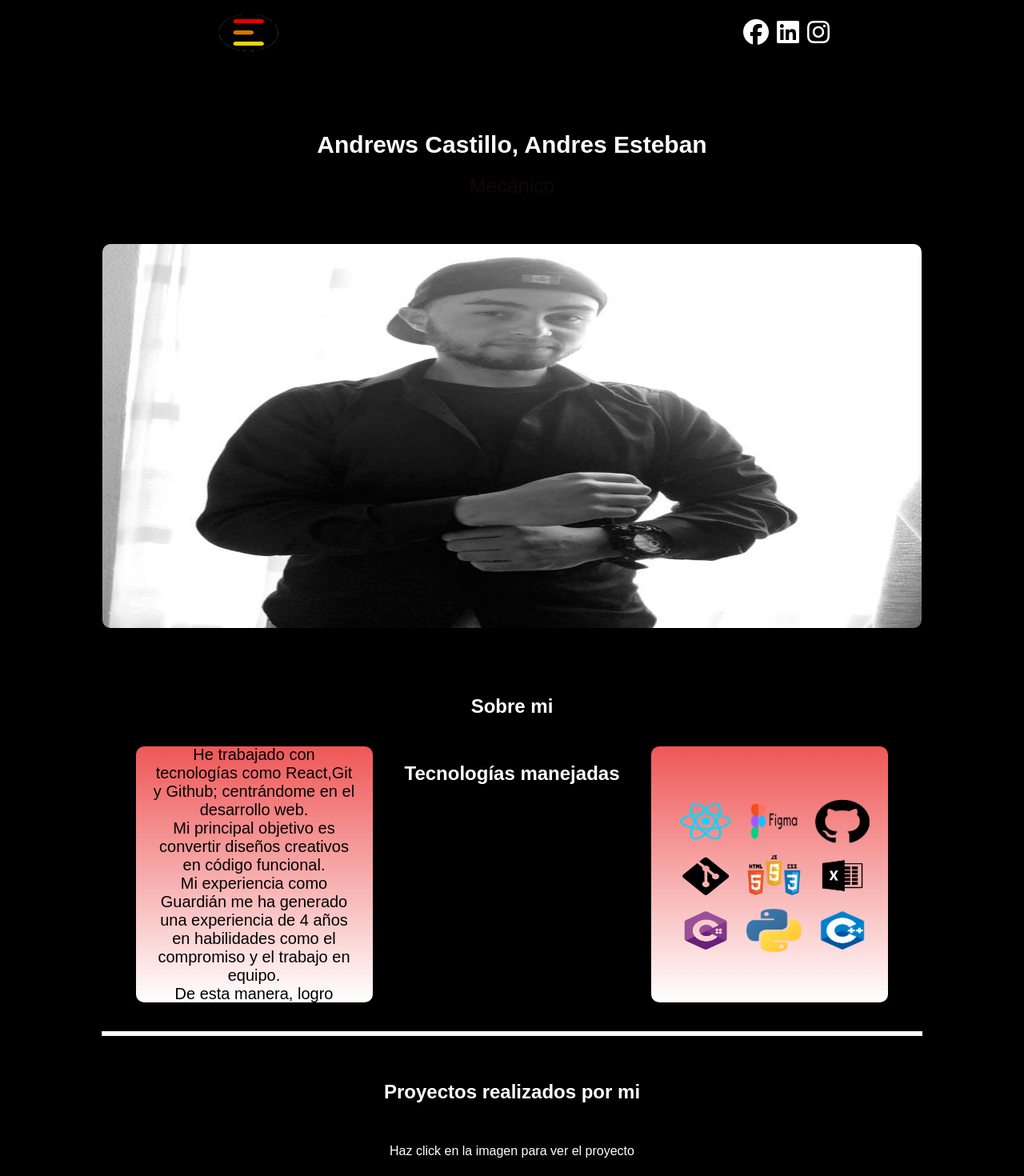
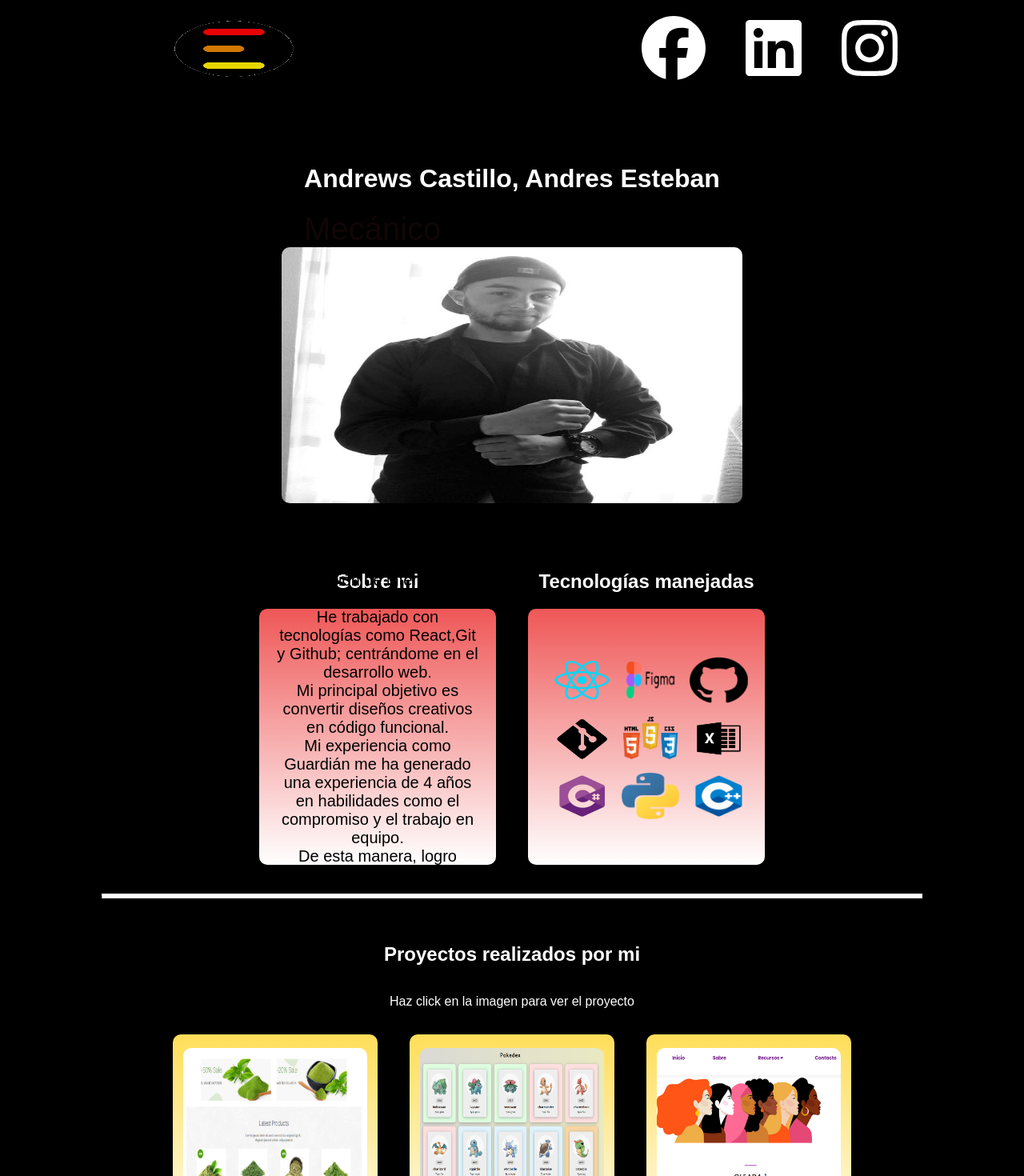
Before and after one commit to 9AndrewsEsteban8/PortafolioAndrewsEsteban, a React (Create React App) app: page / in a window 1280 px wide. Shown: the top 1470 px of the page at 80% size. Built offline with nearby package versions, Linux system fonts and the light colour scheme; a web font is replaced by a local one.

Commit message:
mediaqueries 1600

```diff
--- a/src/App.css
+++ b/src/App.css
@@ -235,6 +235,12 @@ textarea::placeholder {
 
 /* proyectos */
 
+.text_projects{
+  display: flex;
+  flex-direction: column;
+  align-items: center;
+}
+
 .stytle_cards_Tecnology{
   background: linear-gradient(to bottom,#FFDE59, white);
 }
@@ -319,7 +325,7 @@ textarea::placeholder {
   }
 
   .photo{
-    width: 80%;
+    width: 85%;
     height: 80%;
   }
 
@@ -352,16 +358,29 @@ textarea::placeholder {
     gap: 5%;
   }
 
-  /* .form-mail{
-    gap: 3vh;
-  } */
-
-
-
 }
 
 
-@media (min-width: 1024px) {
+@media (min-width: 1280px) {
+
+  .photo_home {
+    width: 45vw;
+    height: 40vh;
+  }
+
+  header img{
+    width: 20vw;
+    height: 15vh;
+  }
+
+  .myname{
+    font-size: 4vh;
+  }
+
+  .jobs {
+    font-size: 5vh;
+  }
+
   .stytle_cards{
     width: 20vw;
     height: 35vh;
@@ -383,4 +402,85 @@ textarea::placeholder {
     width: 18vw;
     height: 30vh;
   }
+
+  .social_networks{
+    gap: 50px;
+  }
+
+  .fa-2x {
+    font-size: 5em;
+  }
 }
+
+
+@media (min-width: 1600px) {
+
+  header img{
+    width: 15vw;
+    height: 20vh;
+  }
+
+  .title-container{
+    flex-direction: row;
+    gap: 10%;
+  }
+
+  .text-home{
+    display: flex;
+    flex-direction: column;
+    align-items: center;
+  }
+
+  .photo_home {
+    width: 25vw;
+    height: 40vh;
+  }
+
+  h2{
+    font-size: 4vh;
+  }
+  .aboutme{
+    display: flex;
+    flex-direction: column;
+  }
+
+  .containers_cardsred{
+    gap: 10vw;
+  }
+
+  .stytle_cards {
+    width: 30vw;
+    height: 40vh;
+    font-size: 2vh;
+  }
+
+  .photo{
+    width: 65%;
+    height: 70%;
+  }
+
+
+  .social_networks{
+    gap: 100px;
+  }
+  .social_networks  .fa-2x{
+    font-size: 7em;
+  }
+
+
+  .text_projects p{
+    font-size: 4vh;
+  }
+
+  .containterProjects img{
+    width: 27vw;
+    height:31vh;
+  }
+
+  .containterProjects img:hover{
+    opacity: 0.6;
+  }
+
+
+
+}
--- a/src/App.js
+++ b/src/App.js
@@ -21,8 +21,10 @@ function App() {
       <Header/>
       <Home/>
       <section className='Container_cards'>
+
+        <div className='containers_cardsred'>
+          <div className='aboutme'>
             <h2>Sobre mi</h2>
-        <div className='containers_cardsred'>
             <Cards>
               <p>Soy un apasionado desarrollador web Frontend con experiencia en la creación de interfaces atractivas con responsivas.<br/>
               He trabajado con tecnologías como React,Git y Github; centrándome en el desarrollo web. <br/>
@@ -30,12 +32,14 @@ function App() {
               Mi experiencia como Guardián me ha generado una experiencia de 4 años en habilidades como el compromiso y el trabajo en equipo.<br/>
               De esta manera, logro proporcionar soluciones digitales de alta calidad en conjunto con colegas de diferentes áreas de especialización.</p>
             </Cards>
-        <h2>Tecnologías manejadas</h2>
+          </div>
         <Tecnology/>
         </div>
         <hr className="line" />
+        <div className='text_projects'>
           <h2>Proyectos realizados por mi</h2>
           <p>Haz click en la imagen para ver el proyecto</p>
+        </div>
         <div className='repo'>
           <Projects
           link='https://sabujcha-web.vercel.app/'
--- a/src/Components/Contact_me.jsx
+++ b/src/Components/Contact_me.jsx
@@ -6,7 +6,7 @@ import {faLocationDot,faPhone} from '@fortawesome/free-solid-svg-icons'
 const Contact_me = () => {
   return (
     <div className='styles_contact'>
-      <h1>Contactame</h1>
+      <h2>Contactame</h2>
         <img src={foto_contacto} alt="foto de la persona del portafolio" />
         <div className='links_contact'>
           <FontAwesomeIcon className='icon-contact' icon={faLocationDot} size='2x'/>
--- a/src/Components/Home.jsx
+++ b/src/Components/Home.jsx
@@ -16,8 +16,10 @@ const Home = () => {
 
   return (
     <div className="title-container">
-      <h1 className="myname">Andrews Castillo, Andres Esteban</h1>
-      <span className="jobs">{jobs[currentJobIndex]}</span>
+      <div className='text-home'>
+        <h1 className="myname">Andrews Castillo, Andres Esteban</h1>
+        <span className="jobs">{jobs[currentJobIndex]}</span>
+      </div>
       <img className="photo_home" src={foto} alt="foto.mia" />
     </div>
   );
--- a/src/Components/Tecnology.jsx
+++ b/src/Components/Tecnology.jsx
@@ -13,6 +13,7 @@ import photopy from '../images/python_logo.png'
 const Tecnology = () => {
   return (
     <div>
+      <h2>Tecnologías manejadas</h2>
       <Cards>
         <div className='card_technology'>
           <img className='photo photo_react animate' src={photoreact} alt="fotodereact" />
```
Lines whose indentation alone changed are shown as unchanged.
